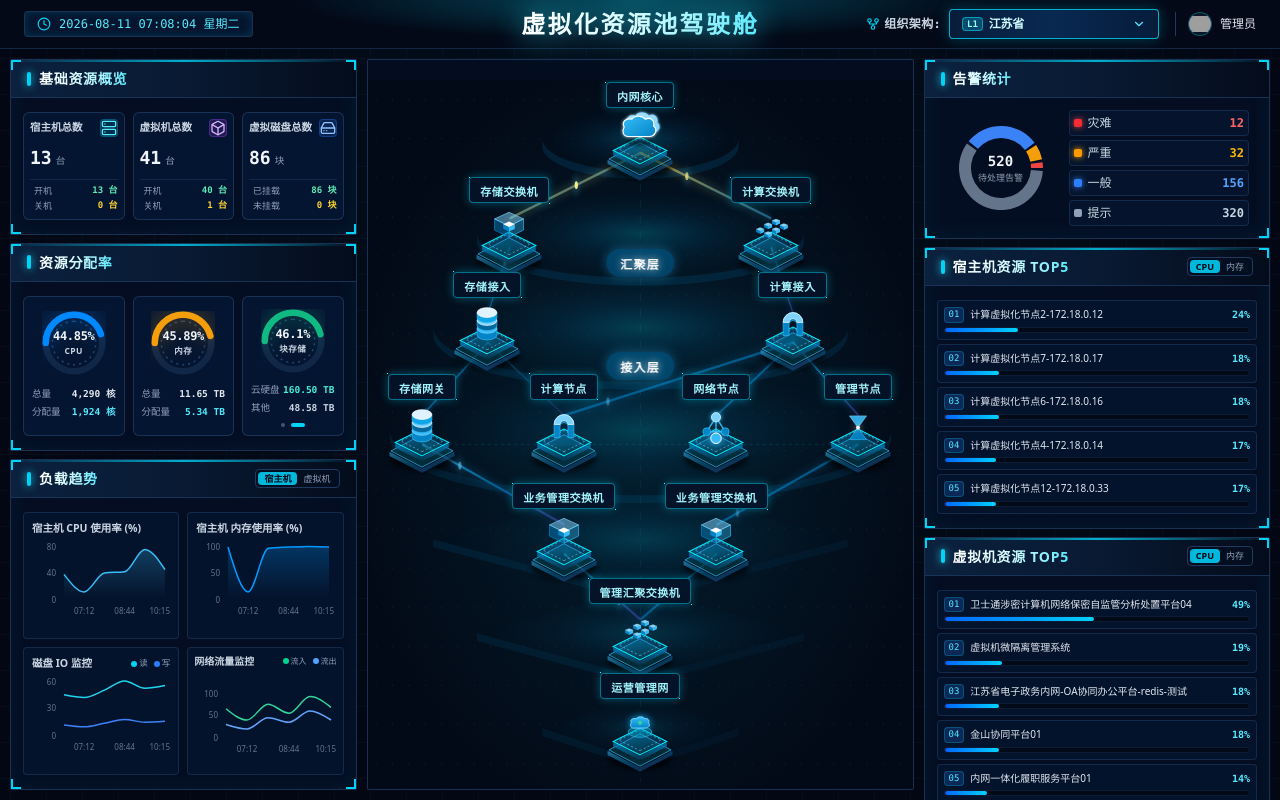
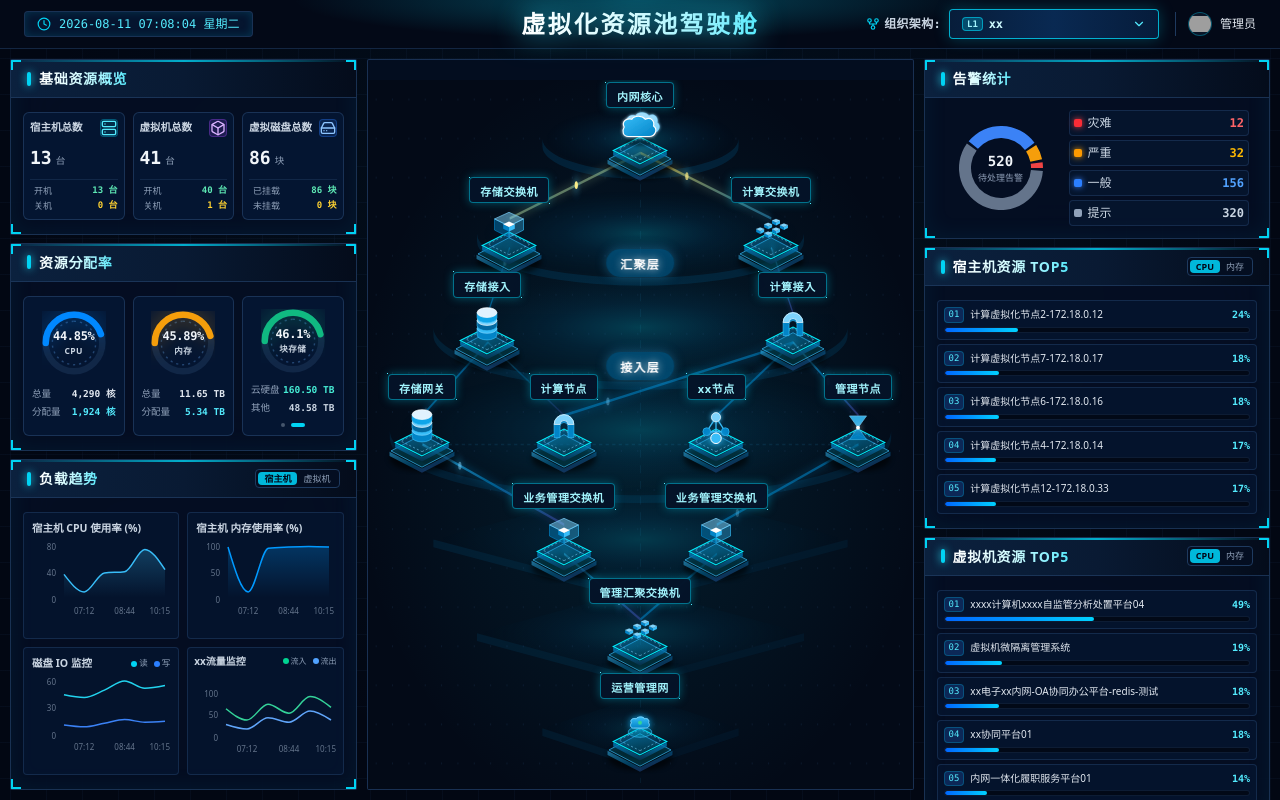
Before and after one commit to COSMOSPP/cloud-pool-Dashboard, a React (Vite) app: page / in a window 1280 px wide. Built offline with nearby package versions, Linux system fonts and the light colour scheme; grey boxes are pictures that could not be loaded.

Commit message:
refactor: mask sensitive terms in UI text and mock data

```diff
--- a/src/App.tsx
+++ b/src/App.tsx
@@ -637,10 +637,10 @@ export default function App() {
                       </div>
                     </div>
 
-                    {/* 4. 网络流量监控 */}
+                    {/* 4. xx流量监控 */}
                     <div className="bg-[#061836]/60 border border-[#1e3a5f]/60 rounded-md p-2 flex flex-col justify-between">
                       <div className="flex justify-between items-center text-xs">
-                        <span className="font-bold text-slate-200">网络流量监控 (Gbps)</span>
+                        <span className="font-bold text-slate-200">xx流量监控 (Gbps)</span>
                         <div className="flex gap-2 text-[9px] text-slate-400 font-mono">
                           <span className="flex items-center gap-1"><span className="w-2 h-2 rounded-full bg-emerald-400"></span>流入</span>
                           <span className="flex items-center gap-1"><span className="w-2 h-2 rounded-full bg-blue-400"></span>流出</span>
@@ -1123,10 +1123,10 @@ export default function App() {
                       </div>
                     </div>
 
-                    {/* 4. 网络流量监控 */}
+                    {/* 4. xx流量监控 */}
                     <div className="bg-[#061836]/60 border border-[#1e3a5f]/60 rounded-md p-2.5 flex flex-col justify-between">
                       <div className="flex justify-between items-center text-xs">
-                        <span className="font-bold text-slate-200">网络流量监控 (Gbps)</span>
+                        <span className="font-bold text-slate-200">xx流量监控 (Gbps)</span>
                         <div className="flex gap-2 text-[9px] text-slate-400 font-mono">
                           <span className="flex items-center gap-1"><span className="w-2 h-2 rounded-full bg-emerald-400"></span>流入</span>
                           <span className="flex items-center gap-1"><span className="w-2 h-2 rounded-full bg-blue-400"></span>流出</span>
@@ -1339,7 +1339,7 @@ export default function App() {
           </motion.div>
         ) : (
           /* ============================================================ */
-          /* 一级部门 (江苏省) 全域驾驶舱视图 (原全功能视图) */
+          /* 一级部门 (xx) 全域驾驶舱视图 (原全功能视图) */
           /* ============================================================ */
           <motion.div
             className="flex-1 flex gap-2.5 min-h-0"
@@ -1573,7 +1573,7 @@ export default function App() {
 
                     <div className="bg-[#061836]/60 border border-[#1e3a5f]/60 rounded p-1.5 flex flex-col justify-between">
                       <div className="flex justify-between items-center text-[10px]">
-                        <span className="font-bold text-slate-300 truncate">网络流量监控</span>
+                        <span className="font-bold text-slate-300 truncate">xx流量监控</span>
                         <div className="flex gap-1.5 text-[8px] text-slate-400">
                           <span className="flex items-center gap-0.5"><span className="w-1.5 h-1.5 rounded-full bg-emerald-400"></span>流入</span>
                           <span className="flex items-center gap-0.5"><span className="w-1.5 h-1.5 rounded-full bg-blue-400"></span>流出</span>
--- a/src/components/TopologyMap.tsx
+++ b/src/components/TopologyMap.tsx
@@ -11,7 +11,7 @@ export function TopologyMap() {
     { id: 'acc-compute', label: '计算接入', layer: 'L3 接入层', type: 'arch-block', x: 78, y: 34 },
     { id: 'gw-storage', label: '存储网关', layer: 'L4 支撑层', type: 'cylinder-stack', x: 10, y: 48 },
     { id: 'node-compute', label: '计算节点', layer: 'L4 支撑层', type: 'arch-block', x: 36, y: 48 },
-    { id: 'node-network', label: '网络节点', layer: 'L4 支撑层', type: 'molecular-mesh', x: 64, y: 48 },
+    { id: 'node-network', label: 'xx节点', layer: 'L4 支撑层', type: 'molecular-mesh', x: 64, y: 48 },
     { id: 'node-mgmt', label: '管理节点', layer: 'L4 支撑层', type: 'hourglass-crystal', x: 90, y: 48 },
 
     // 后三层 (L5 - L7)
--- a/src/data.ts
+++ b/src/data.ts
@@ -2,14 +2,14 @@ export const kpiData = [
   { title: '服务器总数', value: '528', unit: '台', trend: '+12.5%', iconName: 'Server' },
   { title: '计算节点', value: '320', unit: '台', trend: '+8.2%', iconName: 'Cpu' },
   { title: '存储节点', value: '128', unit: '台', trend: '+10.4%', iconName: 'HardDrive' },
-  { title: '网络节点', value: '80', unit: '个', trend: '+11.1%', iconName: 'Network' },
+  { title: 'xx节点', value: '80', unit: '个', trend: '+11.1%', iconName: 'Network' },
   { title: '虚拟机', value: '2,450', unit: '台', trend: '+6.8%', iconName: 'Box' },
   { title: '使用单位', value: '38', unit: '家', trend: '+9.6%', iconName: 'Building2' },
 ];
 
 export const infraData = [
   { name: '服务器健康度', value: 92, color: '#06b6d4' },
-  { name: '网络连通率', value: 99, color: '#3b82f6' },
+  { name: 'xx连通率', value: 99, color: '#3b82f6' },
   { name: '存储健康度', value: 85, color: '#8b5cf6' },
 ];
 
@@ -37,12 +37,12 @@ export const trendData = [
 ];
 
 export const nodeStatusCards = [
-  { name: '北京亦庄节点', location: '北京 · 亦庄', pue: '1.32', status: '正常' },
-  { name: '上海临港节点', location: '上海 · 临港', pue: '1.38', status: '正常' },
-  { name: '广州南沙节点', location: '广州 · 南沙', pue: '1.28', status: '正常' },
-  { name: '贵州贵安节点', location: '贵州 · 贵安', pue: '1.22', status: '正常' },
-  { name: '内蒙古和林格尔', location: '呼和浩特 · 和林', pue: '1.15', status: '正常' },
-  { name: '河北张北节点', location: '张家口 · 张北', pue: '1.18', status: '正常' },
+  { name: 'xx亦庄节点', location: 'xx · 亦庄', pue: '1.32', status: '正常' },
+  { name: 'xx临港节点', location: 'xx · 临港', pue: '1.38', status: '正常' },
+  { name: 'xx南沙节点', location: 'xx · 南沙', pue: '1.28', status: '正常' },
+  { name: 'xx贵安节点', location: 'xx · 贵安', pue: '1.22', status: '正常' },
+  { name: 'xx和林格尔', location: '呼和浩特 · 和林', pue: '1.15', status: '正常' },
+  { name: 'xx张北节点', location: '张家口 · 张北', pue: '1.18', status: '正常' },
 ];
 
 export const alarmSummary = {
@@ -67,7 +67,7 @@ export const topAlarmEvents = [
   { id: 2, name: 'UPS电源输出异常', level: '严重', levelClass: 'bg-red-500/20 text-red-400 border-red-500/40', time: '05-20 13:46', status: '处理中', statusClass: 'text-amber-400 font-bold' },
   { id: 3, name: '机柜A-102温度过高', level: '重要', levelClass: 'bg-amber-500/20 text-amber-400 border-amber-500/40', time: '05-20 13:15', status: '处理中', statusClass: 'text-amber-400 font-bold' },
   { id: 4, name: '市电输入电压异常', level: '重要', levelClass: 'bg-amber-500/20 text-amber-400 border-amber-500/40', time: '05-20 11:37', status: '已处置', statusClass: 'text-emerald-400 font-bold' },
-  { id: 5, name: '网络链路丢包率高', level: '一般', levelClass: 'bg-blue-500/20 text-blue-400 border-blue-500/40', time: '05-20 10:22', status: '已处置', statusClass: 'text-emerald-400 font-bold' },
+  { id: 5, name: 'xx链路丢包率高', level: '一般', levelClass: 'bg-blue-500/20 text-blue-400 border-blue-500/40', time: '05-20 10:22', status: '已处置', statusClass: 'text-emerald-400 font-bold' },
 ];
 
 export const costTrendData = [
@@ -144,27 +144,27 @@ export const hostTop5Data = {
 
 export const vmTop5Data = {
   cpu: [
-    { rank: '01', name: '卫士通涉密计算机网络保密自监管分析处置平台04', value: 49 },
+    { rank: '01', name: 'xxxx计算机xxxx自监管分析处置平台04', value: 49 },
     { rank: '02', name: '虚拟机微隔离管理系统', value: 19 },
-    { rank: '03', name: '江苏省电子政务内网-OA协同办公平台-redis-测试', value: 18 },
-    { rank: '04', name: '金山协同平台01', value: 18 },
+    { rank: '03', name: 'xx电子xx内网-OA协同办公平台-redis-测试', value: 18 },
+    { rank: '04', name: 'xx协同平台01', value: 18 },
     { rank: '05', name: '内网一体化履职服务平台01', value: 14 },
   ],
   memory: [
-    { rank: '01', name: '江苏省机要密码综合业务管理平台-神通数据库-备', value: 63 },
-    { rank: '02', name: '金山协同平台02', value: 60 },
-    { rank: '03', name: '金山协同平台01', value: 59 },
-    { rank: '04', name: '卫士通涉密计算机网络保密自监管分析处置平台04', value: 51 },
-    { rank: '05', name: '奇安信天擎终端安全管理系统', value: 43 },
+    { rank: '01', name: 'xx机要密码综合业务管理平台-xx数据库-备', value: 63 },
+    { rank: '02', name: 'xx协同平台02', value: 60 },
+    { rank: '03', name: 'xx协同平台01', value: 59 },
+    { rank: '04', name: 'xxxx计算机xxxx自监管分析处置平台04', value: 51 },
+    { rank: '05', name: 'xx天擎终端安全管理系统', value: 43 },
   ]
 };
 
 export const vmTop10Data = {
   cpu: [
-    { rank: '01', name: '卫士通涉密计算机网络保密自监管分析处置平台04', value: 49 },
+    { rank: '01', name: 'xxxx计算机xxxx自监管分析处置平台04', value: 49 },
     { rank: '02', name: '虚拟机微隔离管理系统', value: 39 },
-    { rank: '03', name: '江苏省电子政务内网-OA协同办公平台-redis-测试', value: 35 },
-    { rank: '04', name: '金山协同平台01', value: 31 },
+    { rank: '03', name: 'xx电子xx内网-OA协同办公平台-redis-测试', value: 35 },
+    { rank: '04', name: 'xx协同平台01', value: 31 },
     { rank: '05', name: '内网一体化履职服务平台01', value: 28 },
     { rank: '06', name: '大数据实时计算引擎 Worker02', value: 25 },
     { rank: '07', name: '云原生 API 网关服务01', value: 22 },
@@ -173,11 +173,11 @@ export const vmTop10Data = {
     { rank: '10', name: '统一身份认证中心 SSO 节点02', value: 14 },
   ],
   memory: [
-    { rank: '01', name: '江苏省机要密码综合业务管理平台-神通数据库-备', value: 85 },
-    { rank: '02', name: '金山协同平台02', value: 78 },
-    { rank: '03', name: '金山协同平台01', value: 72 },
-    { rank: '04', name: '卫士通涉密计算机网络保密自监管分析处置平台04', value: 68 },
-    { rank: '05', name: '奇安信天擎终端安全管理系统', value: 62 },
+    { rank: '01', name: 'xx机要密码综合业务管理平台-xx数据库-备', value: 85 },
+    { rank: '02', name: 'xx协同平台02', value: 78 },
+    { rank: '03', name: 'xx协同平台01', value: 72 },
+    { rank: '04', name: 'xxxx计算机xxxx自监管分析处置平台04', value: 68 },
+    { rank: '05', name: 'xx天擎终端安全管理系统', value: 62 },
     { rank: '06', name: '持续集成流水线 Jenkins Master', value: 58 },
     { rank: '07', name: '代码托管平台 GitLab 主库', value: 54 },
     { rank: '08', name: '分布式缓存 Redis 集群节点01', value: 50 },
@@ -201,7 +201,7 @@ export interface DepartmentNode {
 export const organizationTree: DepartmentNode[] = [
   {
     id: 'org-root',
-    name: '江苏省',
+    name: 'xx',
     level: 1,
     code: 'HQ-001',
     scaleFactor: 1.0,
@@ -286,7 +286,7 @@ export const organizationTree: DepartmentNode[] = [
         children: [
           {
             id: 'org-sec-net',
-            name: '网络安全防护组',
+            name: 'xx安全防护组',
             level: 3,
             code: 'SEC-401',
             parentId: 'org-sec',
@@ -310,11 +310,11 @@ export function getAllDepartments(nodes: DepartmentNode[] = organizationTree): D
   return list;
 }
 
-// 获取部门完整路径（如 ["江苏省", "研发中心", "前端平台组"]）
+// 获取部门完整路径（如 ["xx", "研发中心", "前端平台组"]）
 export function getDepartmentPath(deptId: string, nodes: DepartmentNode[] = organizationTree): string[] {
   const all = getAllDepartments(nodes);
   const target = all.find((d) => d.id === deptId);
-  if (!target) return ['江苏省'];
+  if (!target) return ['xx'];
 
   const path: string[] = [target.name];
   let current = target;
@@ -334,7 +334,7 @@ export const departmentAppsData = [
   { id: 1, name: '前端微服务组件库平台', type: 'Node.js / React', vms: '4台', status: '正常', health: 99 },
   { id: 2, name: '云原生后端 API 网关', type: 'Go / Kubernetes', vms: '6台', status: '正常', health: 98 },
   { id: 3, name: '大数据实时计算引擎', type: 'Spark / Flink', vms: '8台', status: '正常', health: 95 },
-  { id: 4, name: '网络安全防护防火墙', type: 'Linux / DPDK', vms: '2台', status: '正常', health: 100 },
+  { id: 4, name: 'xx安全防护防火墙', type: 'Linux / DPDK', vms: '2台', status: '正常', health: 100 },
   { id: 5, name: '自动化运维调度平台', type: 'Python / Ansible', vms: '3台', status: '正常', health: 97 },
 ];
 
@@ -373,11 +373,11 @@ export function getDepartmentAppsData(deptName: string): ApplicationResourceItem
   }
   if (deptName.includes('安全') || deptName.includes('Sec')) {
     return [
-      { id: 1, name: '网络流量入侵检测系统 IDS', vms: 8, cpu: '48 核', cpuPercent: 65, mem: '96 GB', memPercent: 70, disk: '1500 GB', diskPercent: 60 },
+      { id: 1, name: 'xx流量入侵检测系统 IDS', vms: 8, cpu: '48 核', cpuPercent: 65, mem: '96 GB', memPercent: 70, disk: '1500 GB', diskPercent: 60 },
       { id: 2, name: '主机安全与微隔离客户端', vms: 6, cpu: '24 核', cpuPercent: 30, mem: '48 GB', memPercent: 35, disk: '500 GB', diskPercent: 25 },
       { id: 3, name: 'SIEM 态势感知日志分析', vms: 10, cpu: '64 核', cpuPercent: 82, mem: '160 GB', memPercent: 76, disk: '4000 GB', diskPercent: 84 },
       { id: 4, name: '漏洞扫描与合规治理平台', vms: 4, cpu: '16 核', cpuPercent: 40, mem: '32 GB', memPercent: 42, disk: '600 GB', diskPercent: 38 },
-      { id: 5, name: '密钥与敏感数据加密保险箱', vms: 4, cpu: '16 核', cpuPercent: 25, mem: '32 GB', memPercent: 30, disk: '300 GB', diskPercent: 20 },
+      { id: 5, name: '密钥与敏感数据xx保险箱', vms: 4, cpu: '16 核', cpuPercent: 25, mem: '32 GB', memPercent: 30, disk: '300 GB', diskPercent: 20 },
       { id: 6, name: '零信任身份访问控制 ZTNA', vms: 6, cpu: '24 核', cpuPercent: 44, mem: '48 GB', memPercent: 50, disk: '500 GB', diskPercent: 32 },
     ];
   }
```
